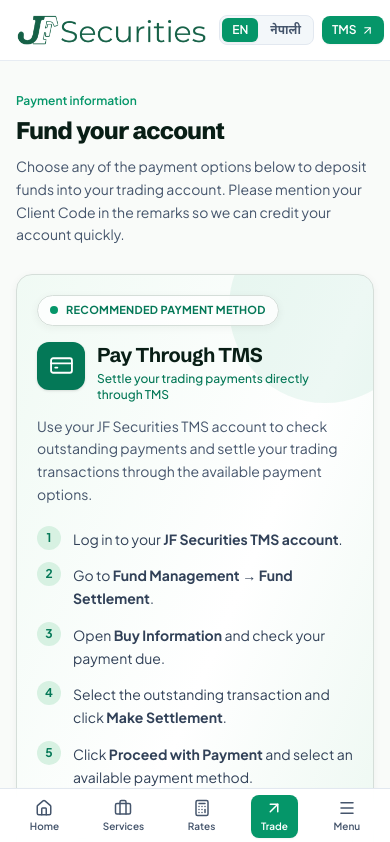
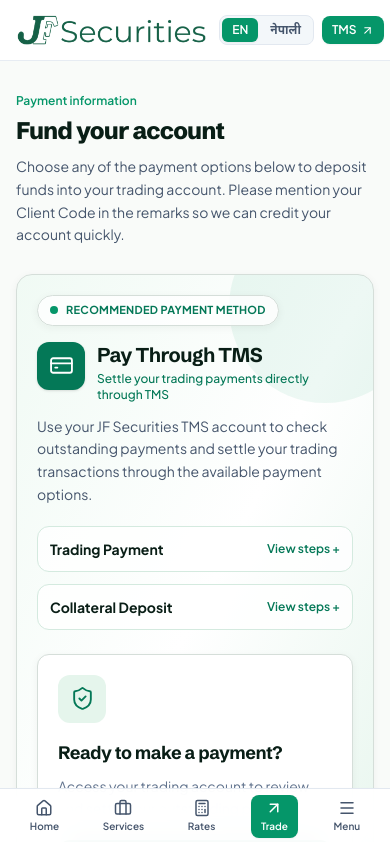
Before and after one commit to Nishav112/Website_JF, a React (Vite) app: page /payment in a window 390 px wide. Shown: the top 842 px of the page. Built offline with nearby package versions, Linux system fonts and the light colour scheme; a web font is replaced by a local one.

Commit message:
added collatarel load method

```diff
--- a/src/components/WhyChooseUs.jsx
+++ b/src/components/WhyChooseUs.jsx
@@ -99,7 +99,7 @@
               {t("NEPSE Trading Services")}
             </div>
             <div className="text-[11px] sm:text-xs text-slate-300 mt-0.5 sm:mt-1">
-              Kathmandu · Damak · Tulsipur
+              {t("Kathmandu · Damak · Tulsipur")}
             </div>
           </div>
 
@@ -111,7 +111,7 @@
               {t("Professional Assistance")}
             </div>
             <div className="text-[11px] sm:text-xs text-slate-300 mt-0.5 sm:mt-1">
-              Dedicated Settlement & DP Desks
+              {t("Dedicated Settlement & DP Desks")}
             </div>
           </div>
 
--- a/src/data/websiteData.js
+++ b/src/data/websiteData.js
@@ -62,7 +62,7 @@
   {
     icon: TrendingUp,
     title: "Brokerage Services",
-    desc: "Trading account opening, Buy and sell securities, adn settlement of the trade.",
+    desc: "Trading account opening, Buy and sell securities, and settlement of the trade.",
   },
   {
     icon: Landmark,
--- a/src/i18n/ne.js
+++ b/src/i18n/ne.js
@@ -29,7 +29,7 @@
   "Trade with confidence.": "ढुक्क साथ कारोबार गर्नुहोस्।",
   "Grow with us.": "हामीसँगै प्रगति गर्नुहोस्।",
   "Stock Broker #7 · Member of the Nepal Stock Exchange.": "स्टक ब्रोकर नं. ७ · नेपाल स्टक एक्सचेन्जको सदस्य।",
-  "Member of the Nepal Stock Exchange.":"नेपाल स्टक एक्सचेन्जको सदस्य",
+  "Member Broker of the Nepal Stock Exchange.":"नेपाल स्टक एक्सचेन्जको सदस्य",
   "Licensed by the Securities Board of Nepal.": "नेपाल धितोपत्र बोर्डबाट इजाजतप्राप्त।",
   "Open trading account": "कारोबार खाता खोल्नुहोस्",
   "Open Demat account": "डिम्याट खाता खोल्नुहोस्",
@@ -45,9 +45,9 @@
   "Get started": "सुरु गर्नुहोस्",
   "Open your trading account in five simple steps": "पाँच सजिला चरणमा आफ्नो कारोबार खाता खोल्नुहोस्",
   "Fill application form": "ग्राहक परिचय फारम भर्नुहोस् ",
-  "Complete the short online form with your basic details.": "आफ्ना आधारभूत विवरणसहित छोटो अनलाइन फारम पूरा गर्नुहोस्।",
+  "Complete the KYC or online form with your basic details.": "आफ्ना आधारभूत विवरणसहित छोटो अनलाइन फारम पूरा गर्नुहोस्।",
   "Submit required documents": "आवश्यक कागजात बुझाउनुहोस्",
-  "Upload your citizenship, photo , pan number ,bank details and electricity bill.": "आफ्नो नागरिकता, फोटो, प्यान नम्बर, बैंक विवरण र बिजुलीको बिल अपलोड गर्नुहोस्।",
+  "Upload your citizenship, photo , PAN number ,bank details and electricity bill.": "आफ्नो नागरिकता, फोटो, प्यान नम्बर, बैंक विवरण र बिजुलीको बिल अपलोड गर्नुहोस्।",
   "Complete KYC": "केवाईसी पूरा गर्नुहोस्",
   "We verify your identity per SEBON regulations.": "हामी सेबोनको नियमअनुसार तपाईंको पहिचान प्रमाणित गर्छौं।",
   "Account verification": "खाता प्रमाणीकरण",
@@ -69,43 +69,50 @@
   "Trusted & regulated": "विश्वसनीय र नियमन गरिएको",
   "SEBON licensed brokerage services with a focus on transparent and responsible operations.": "पारदर्शी र जिम्मेवार सञ्चालनमा जोड दिँदै सेबोनबाट इजाजतप्राप्त ब्रोकरेज सेवा।",
   "Experienced team": "अनुभवी टोली",
-  "Professional support to help clients with their trading and securities-related needs.": "ग्राहकहरूका कारोबार तथा धितोपत्र सम्बन्धी आवश्यकतामा सहयोग गर्न व्यावसायिक सहायता।",
+  "Professional support to help you with your trading and securities-related needs.": "ग्राहकहरूका कारोबार तथा धितोपत्र सम्बन्धी आवश्यकतामा सहयोग गर्न व्यावसायिक सहायता।",
   "Fast & reliable": "छिटो र भरपर्दो",
   "Efficient services designed to make your trading experience simple and convenient.": "तपाईंको कारोबार अनुभवलाई सरल र सुविधाजनक बनाउन डिजाइन गरिएका कुशल सेवाहरू।",
   "Long-term growth": "दीर्घकालीन वृद्धि",
   "Supporting clients with accessible market services and tools for their investment journey.": "ग्राहकको लगानी यात्रामा सुलभ बजार सेवा र उपकरणहरू उपलब्ध गराउँदै।",
   "Market Access": "बजार पहुँच",
   "NEPSE Trading Services": "नेप्से कारोबार सेवा",
+  "Kathmandu · Damak · Tulsipur":"काठमाडौँ · दमक · तुल्सीपुर ",
   "Client Support": "ग्राहक सहयोग",
   "Professional Assistance": "व्यावसायिक सहायता",
+  "Dedicated Settlement & DP Desks":"सम्बन्धित राफसाफ र डीपी डेस्क",
   "Trading & Margin Services": "कारोबार र मार्जिन सेवा",
 
   /* ---------- FAQ ---------- */
   "FAQs": "बारम्बार सोधिने प्रश्नहरू",
   "Find quick answers": "छिटो उत्तर पाउनुहोस्",
+  "Have questions about trading ,DEMAT, trading hours, or fund settlement? Explore our frequently asked questions or reach out to our support desk.":"कारोबार, डिम्याट, कारोबार समय वा रकमको राफसाफसम्बन्धी कुनै प्रश्न छन्? हाम्रा प्रायः सोधिने प्रश्नहरू हेर्नुहोस् वा हाम्रो सहयोग कक्षमा सम्पर्क गर्नुहोस्।",
+  "Contact support desk":"सहयोग कक्षमा सम्पर्क गर्नुहोस्",
   "How do I open a trading account?": "म ट्रेडिङ खाता कसरी खोल्न सक्छु?",
-  "Fill out our online application, submit your citizenship and a passport-size photo, then complete KYC at our office or through our KYC partner link. Once verified, your DEMAT and trading logins are issued.": "हाम्रो अनलाइन आवेदन भर्नुहोस्, आफ्नो नागरिकता र पासपोर्ट साइजको फोटो बुझाउनुहोस्, त्यसपछि हाम्रो कार्यालयमा वा केवाईसी साझेदार लिङ्कमार्फत केवाईसी पूरा गर्नुहोस्। प्रमाणित भएपछि तपाईंको डिम्याट र ट्रेडिङ लगइन उपलब्ध गराइन्छ।",
+  "Fill the KYC form thoroughly, enclose required documents, and submit to our service desk, and check your email inbox for acknowledgement message.": "केवाईसी फाराम पूर्ण रूपमा भर्नुहोस्, आवश्यक कागजातहरू संलग्न गरी हाम्रो सेवा कक्षमा बुझाउनुहोस् र स्वीकृति सम्बन्धी सन्देशका लागि आफ्नो इमेल इनबक्स जाँच गर्नुहोस्।",
   "What documents are required for KYC?": "केवाईसीका लागि कुन कागजात आवश्यक पर्छ?",
-  "A citizenship certificate, a recent passport-size photo, your bank account details, and a PAN number if you plan to invest above a certain threshold.": "नागरिकता प्रमाणपत्र, हालसालै खिचेको पासपोर्ट साइजको फोटो, बैंक खाता विवरण, र निश्चित सीमाभन्दा बढी लगानी गर्ने योजना भए प्यान नम्बर।",
+  "For individuals: Copy of citizenship certificate, PAN card, NID Card, utility bills (electricity or water or voter card.)": "व्यक्तिगत ग्राहकका लागि: नागरिकता प्रमाणपत्र, प्यान कार्ड, राष्ट्रिय परिचयपत्र (NID) तथा बिजुली वा पानीको बिल वा मतदाता परिचयपत्रको प्रतिलिपि।",
+  "For minors: Enclose birth certificate along with aforesaid documents of the guardian.": "नाबालकका लागि: माथि उल्लेखित कागजातहरूका साथै अभिभावकका आवश्यक कागजातहरू र नाबालकको जन्मदर्ता प्रमाणपत्र संलग्न गर्नुहोस्।",
+  "For institutions: Copy of company registraton certificate, Memorandum and Articles of Association, PAN, latest tax clearance, BOD minute for account opening and authroization to trade and sign documents, citizenship and NIN card of BOD members and account operator.": "संस्थागत ग्राहकका लागि: कम्पनी दर्ता प्रमाणपत्र, प्रबन्धपत्र तथा नियमावली, प्यान, पछिल्लो कर चुक्ता प्रमाणपत्र, खाता खोल्न तथा कारोबार गर्न र कागजातमा हस्ताक्षर गर्न अधिकार प्रदान गरिएको सञ्चालक समितिको निर्णय, सञ्चालक समितिका सदस्यहरू तथा खाता सञ्चालकको नागरिकता र राष्ट्रिय परिचयपत्र (NIN) को प्रतिलिपि संलग्न गर्नुहोस्।",
   "What is a DEMAT account?": "डिम्याट खाता भनेको के हो?",
   "A DEMAT account holds your shares electronically instead of paper certificates, and is required by CDS Nepal before you can trade on NEPSE.": "डिम्याट खाताले कागजी प्रमाणपत्रको सट्टा तपाईंका शेयरहरू इलेक्ट्रोनिक रूपमा राख्छ, र नेप्सेमा कारोबार गर्नुअघि सिडिएस नेपालले यो अनिवार्य गरेको छ।",
   "How can I deposit funds?": "म रकम कसरी जम्मा गर्न सक्छु?",
-  "You can transfer funds via ConnectIPS, eSewa, or direct deposit to our company account listed under Payment Information.": "तपाईं कनेक्टआईपीएस, इसेवामार्फत वा 'भुक्तानी जानकारी' अन्तर्गत उल्लेखित हाम्रो कम्पनी खातामा सिधै जम्मा गरेर रकम पठाउन सक्नुहुन्छ।",
+  "Through Trade Management System (TMS) transfer funds for collateral deposit or make payment for buy bills to our bank account, for transfering funds you must have activated ConnectIPS or internet banking or ewallets like eSewa, Khalti,nd etc.": "कोल्याटेरल जम्मा तथा खरिद बिलको भुक्तानी: कोल्याटेरल रकम जम्मा गर्न वा खरिद बिलको भुक्तानी गर्न ट्रेड म्यानेजमेन्ट सिस्टम (TMS) मार्फत रकम ट्रान्सफर गर्नुहोस् वा हाम्रो बैंक खातामा भुक्तानी गर्नुहोस्। रकम ट्रान्सफर गर्नका लागि ConnectIPS, इन्टरनेट बैंकिङ वा eSewa, Khalti लगायतका ई-वालेट सेवाहरू सक्रिय भएको हुनुपर्छ।",
   "How do I withdraw funds?": "म रकम कसरी झिक्न सक्छु?",
-  "Submit a withdrawal request through your trading portal or contact our accounts team — funds are settled to your linked bank account within the standard T+2 cycle.": "आफ्नो ट्रेडिङ पोर्टलमार्फत रकम झिक्ने अनुरोध पेश गर्नुहोस् वा हाम्रो लेखा टोलीलाई सम्पर्क गर्नुहोस् — रकम सामान्य T+2 चक्रभित्र तपाईंको आबद्ध बैंक खातामा भुक्तानी गरिन्छ।",
+  "Normally the proceeds of sale bill are transferred after T+2cycle, if you still have receivables from us submit your withdrawal request TMS or contact our accounts team.": "बिक्री रकम प्राप्ति तथा निकासी: सामान्यतया बिक्री बिलबाट प्राप्त रकम T+2 चक्रपछि ट्रान्सफर गरिन्छ। यदि हाम्रो तर्फबाट अझै रकम प्राप्त गर्न बाँकी छ भने TMS मार्फत रकम निकासीको अनुरोध पेस गर्नुहोस् वा हाम्रो लेखा शाखामा सम्पर्क गर्नुहोस्।",
 
   /* ---------- Services page ---------- */
   "Our services": "हाम्रा सेवाहरू",
   "Complete trade solutions": "सम्पूर्ण कारोबार समाधान",
   "We provide reliable trading and investment support designed to make your market experience simple, transparent, and convenient.": "हामी तपाईंको बजार अनुभवलाई सरल, पारदर्शी र सुविधाजनक बनाउन डिजाइन गरिएको भरपर्दो कारोबार तथा लगानी सहयोग उपलब्ध गराउँछौं।",
   "Brokerage Services": "ब्रोकरेज सेवा",
-  "Buy and sell securities through our licensed professional brokerage desk.": "हाम्रो इजाजतप्राप्त व्यावसायिक ब्रोकरेज डेस्कमार्फत धितोपत्र खरिद र बिक्री गर्नुहोस्।",
+  "Trading account opening, Buy and sell securities, and settlement of the trade.": "कारोबार खाता खोल्ने, धितोपत्र खरिद तथा बिक्री गर्ने र कारोबारको राफसाफ गर्ने।",
   "DEMAT Services": "डिम्याट सेवा",
-  "Open and manage your DEMAT account with full CDS-compliant support.": "सिडिएस नियमअनुरूप पूर्ण सहयोगसहित आफ्नो डिम्याट खाता खोल्नुहोस् र व्यवस्थापन गर्नुहोस्।",
+  "Demat account opening, Meroshare activation, Pledge and release pledge for bank loan , BO to BO transfers, Death or Family transfers,etc.": "डिम्याट खाता खोल्ने, मेरो शेयर सक्रिय गर्ने, बैंक ऋणका लागि धितोपत्र धितो राख्ने तथा धितो फुकुवा गर्ने, एक हितग्राही खाताबाट अर्को हितग्राही खातामा धितोपत्र हस्तान्तरण गर्ने (BO to BO Transfer), मृत्यु वा पारिवारिक हस्तान्तरण लगायतका सेवाहरू।",
   "Margin Trading": "मार्जिन कारोबार",
   "Access financing to purchase eligible NEPSE-listed securities, increasing your trading capacity with flexible funding and responsible risk management.": "नेप्सेमा सूचीकृत योग्य धितोपत्र खरिद गर्न लचिलो वित्तीय सुविधा र जिम्मेवार जोखिम व्यवस्थापनसहित कारोबार क्षमता बढाउनुहोस्।",
+  "Transparent Fee Structure":"पारदर्शी शुल्क संरचना",
   "Service Rates": "सेवा दर",
-  "View our brokerage charges, applicable fees and service rates.": "हाम्रो ब्रोकरेज शुल्क, लागू हुने दस्तुर र सेवा दरहरू हेर्नुहोस्।",
+  "View applicable brokerages, fees, and charge rates.": "हाम्रो ब्रोकरेज शुल्क, लागू हुने दस्तुर र सेवा दरहरू हेर्नुहोस्।",
   "View Service Rates": "सेवा दर हेर्नुहोस्",
 
   /* ---------- News & notices ---------- */
@@ -339,6 +346,28 @@
   "Scan & Pay": "स्क्यान गरी भुक्तानी गर्नुहोस्",
   "Scan this QR code to make payment. Verify the recipient details before confirming the transaction.": "भुक्तानी गर्न यो क्यूआर कोड स्क्यान गर्नुहोस्। कारोबार पुष्टि गर्नुअघि प्राप्तकर्ताको विवरण जाँच गर्नुहोस्।",
 
+
+"Trading Payment": "कारोबारको भुक्तानी",
+"Collateral Deposit": "कोल्याटेरल जम्मा",
+"View steps": "चरणहरू हेर्नुहोस्",
+"Hide steps": "चरणहरू लुकाउनुहोस्",
+
+"Log in to your JF Securities TMS account.": "आफ्नो जेएफ सेक्युरिटिज टिएमएस खातामा लगइन गर्नुहोस्।",
+"Go to Fund Management → Fund Settlement.": "फण्ड व्यवस्थापन → फण्ड सेटलमेन्टमा जानुहोस्।",
+"Open Buy Information and check your payment due.": "खरिद जानकारी खोल्नुहोस् र भुक्तानी गर्न बाँकी रकम जाँच गर्नुहोस्।",
+"Select the outstanding transaction and click Make Settlement.": "बाँकी कारोबार छान्नुहोस् र मेक सेटलमेन्टमा क्लिक गर्नुहोस्।",
+"Click Proceed with Payment and select an available payment method.": "भुक्तानी अगाडि बढाउनुहोस् मा क्लिक गरी उपलब्ध भुक्तानी विधि छान्नुहोस्।",
+
+"Go to Fund Management → Collateral Management.": "फण्ड व्यवस्थापन → कोल्याटेरल व्यवस्थापनमा जानुहोस्।",
+"Click Load Collateral.": "लोड कोल्याटेरलमा क्लिक गर्नुहोस्।",
+"Choose your bank or wallet, such as eSewa, Khalti, or CellPay.": "इसेवा, खल्ती वा सेलपेजस्ता आफ्नो बैंक वा वालेट छान्नुहोस्।",
+"Select your preferred payment method.": "आफूले चाहेको भुक्तानी विधि छान्नुहोस्।",
+"Enter the amount you want to deposit.": "जम्मा गर्न चाहेको रकम प्रविष्ट गर्नुहोस्।",
+"Enter your name and Client Code in the Remarks field.": "कैफियत (Remarks) मा आफ्नो नाम र ग्राहक कोड प्रविष्ट गर्नुहोस्।",
+"Click Submit.": "सबमिटमा क्लिक गर्नुहोस्।",
+"Enter the OTP received to complete verification.": "प्रमाणीकरण पूरा गर्न प्राप्त भएको ओटीपी प्रविष्ट गर्नुहोस्।",
+
+
   /* ---------- Service rates page ---------- */
 
   "Back to Services": "सेवाहरूमा फर्कनुहोस्",
--- a/src/pages/PaymentPage.jsx
+++ b/src/pages/PaymentPage.jsx
@@ -93,55 +93,72 @@
                 )}
               </p>
 
-              {/* TMS instructions */}
-              <div className="space-y-3 sm:space-y-3.5">
+{/* Compact TMS Payment Instructions */}
+<div className="space-y-3">
 
-                <div className="flex items-start gap-3">
-                  <span className="flex items-center justify-center shrink-0 h-6 w-6 rounded-full bg-[#D7F1E2] text-[#047857] text-xs font-bold">
-                    1
-                  </span>
-                  <p className="text-sm text-slate-700 leading-relaxed pt-0.5">
-                    {tb("Log in to your **JF Securities TMS account**.")}
-                  </p>
-                </div>
+  {/* Trading Payment */}
+  <details className="group rounded-xl border border-[#D4EADF] bg-white/80">
+    <summary className="flex cursor-pointer list-none items-center justify-between gap-3 p-3 sm:p-4">
+      <span className="text-sm font-bold text-[#091E16]">
+        {t("Trading Payment")}
+      </span>
+      <span className="text-xs font-semibold text-[#047857] group-open:hidden">
+        {t("View steps")} +
+      </span>
+      <span className="hidden text-xs font-semibold text-[#047857] group-open:inline">
+        {t("Hide steps")} −
+      </span>
+    </summary>
 
-                <div className="flex items-start gap-3">
-                  <span className="flex items-center justify-center shrink-0 h-6 w-6 rounded-full bg-[#D7F1E2] text-[#047857] text-xs font-bold">
-                    2
-                  </span>
-                  <p className="text-sm text-slate-700 leading-relaxed pt-0.5">
-                    {tb("Go to **Fund Management → Fund Settlement**.")}
-                  </p>
-                </div>
+    <div className="border-t border-[#E5F1E9] px-3 py-3 sm:px-4">
+      <ol className="list-decimal space-y-2 pl-5 text-xs sm:text-sm leading-relaxed text-slate-600">
+        {[
+          "Log in to your JF Securities TMS account.",
+          "Go to Fund Management → Fund Settlement.",
+          "Open Buy Information and check your payment due.",
+          "Select the outstanding transaction and click Make Settlement.",
+          "Click Proceed with Payment and select an available payment method.",
+        ].map((step) => (
+          <li key={step}>{t(step)}</li>
+        ))}
+      </ol>
+    </div>
+  </details>
 
-                <div className="flex items-start gap-3">
-                  <span className="flex items-center justify-center shrink-0 h-6 w-6 rounded-full bg-[#D7F1E2] text-[#047857] text-xs font-bold">
-                    3
-                  </span>
-                  <p className="text-sm text-slate-700 leading-relaxed pt-0.5">
-                    {tb("Open **Buy Information** and check your payment due.")}
-                  </p>
-                </div>
+  {/* Collateral Deposit */}
+  <details className="group rounded-xl border border-[#D4EADF] bg-white/80">
+    <summary className="flex cursor-pointer list-none items-center justify-between gap-3 p-3 sm:p-4">
+      <span className="text-sm font-bold text-[#091E16]">
+        {t("Collateral Deposit")}
+      </span>
+      <span className="text-xs font-semibold text-[#047857] group-open:hidden">
+        {t("View steps")} +
+      </span>
+      <span className="hidden text-xs font-semibold text-[#047857] group-open:inline">
+        {t("Hide steps")} −
+      </span>
+    </summary>
 
-                <div className="flex items-start gap-3">
-                  <span className="flex items-center justify-center shrink-0 h-6 w-6 rounded-full bg-[#D7F1E2] text-[#047857] text-xs font-bold">
-                    4
-                  </span>
-                  <p className="text-sm text-slate-700 leading-relaxed pt-0.5">
-                    {tb("Select the outstanding transaction and click **Make Settlement**.")}
-                  </p>
-                </div>
+    <div className="border-t border-[#E5F1E9] px-3 py-3 sm:px-4">
+      <ol className="list-decimal space-y-2 pl-5 text-xs sm:text-sm leading-relaxed text-slate-600">
+        {[
+          "Log in to your JF Securities TMS account.",
+          "Go to Fund Management → Collateral Management.",
+          "Click Load Collateral.",
+          "Choose your bank or wallet, such as eSewa, Khalti, or CellPay.",
+          "Select your preferred payment method.",
+          "Enter the amount you want to deposit.",
+          "Enter your name and Client Code in the Remarks field.",
+          "Click Submit.",
+          "Enter the OTP received to complete verification.",
+        ].map((step) => (
+          <li key={step}>{t(step)}</li>
+        ))}
+      </ol>
+    </div>
+  </details>
 
-                <div className="flex items-start gap-3">
-                  <span className="flex items-center justify-center shrink-0 h-6 w-6 rounded-full bg-[#D7F1E2] text-[#047857] text-xs font-bold">
-                    5
-                  </span>
-                  <p className="text-sm text-slate-700 leading-relaxed pt-0.5">
-                    {tb("Click **Proceed with Payment** and select an available payment method.")}
-                  </p>
-                </div>
-
-              </div>
+</div>
             </div>
 
             {/* TMS Call To Action */}
```
